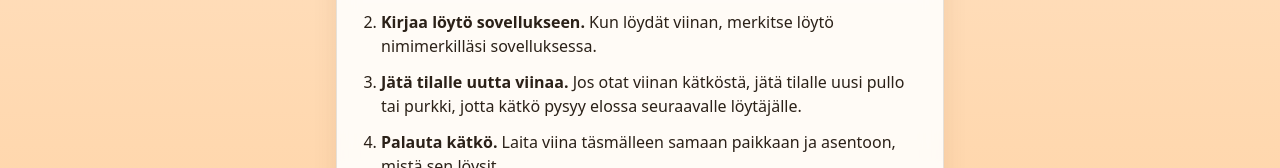
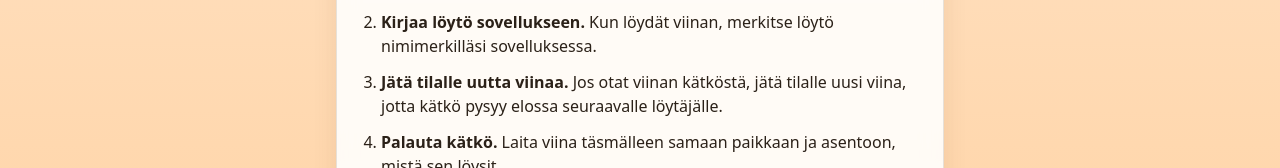
Before and after one commit to santtu-seppanen/geo-caching, a React (Vite) app in the folder app/: page / in a window 1280 px wide. Both pictures are taken after a click on the button "Säännöt". Shown: the part 620-788 px from the top of the page. Built offline with nearby package versions, Linux system fonts and the light colour scheme; no server answers.

Commit message:
Yhtenäistä säännöt-tekstin sanamuoto: pullo tai purkki -> viina
Co-Authored-By: Claude Sonnet 5 <noreply@anthropic.com>
Claude-Session: https://claude.ai/code/session_01542W8DHFSYQ9U3WC9x3ErL

```diff
--- a/app/src/features/saannot/Saannot.tsx
+++ b/app/src/features/saannot/Saannot.tsx
@@ -22,7 +22,7 @@ export function Saannot({ onTakaisin }: SaannotProps) {
         </li>
         <li>
           <strong>Jätä tilalle uutta viinaa.</strong> Jos otat viinan
-          kätköstä, jätä tilalle uusi pullo tai purkki, jotta kätkö pysyy
+          kätköstä, jätä tilalle uusi viina, jotta kätkö pysyy
           elossa seuraavalle löytäjälle.
         </li>
         <li>
```
